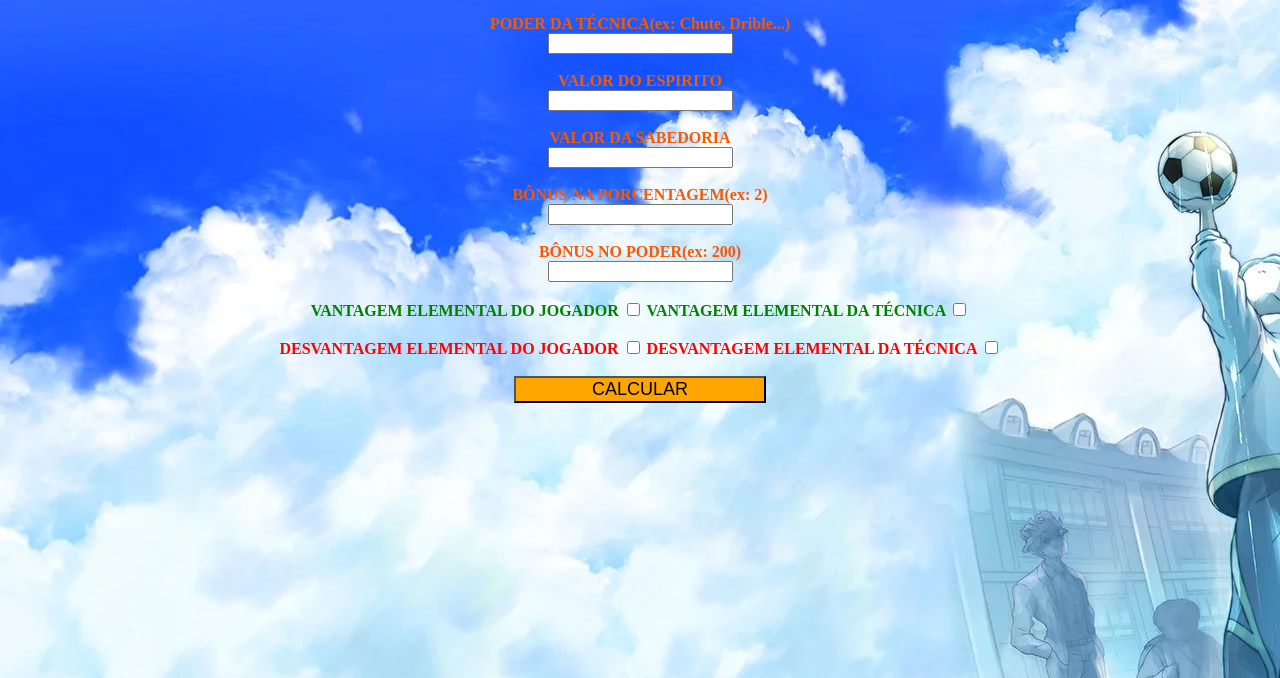
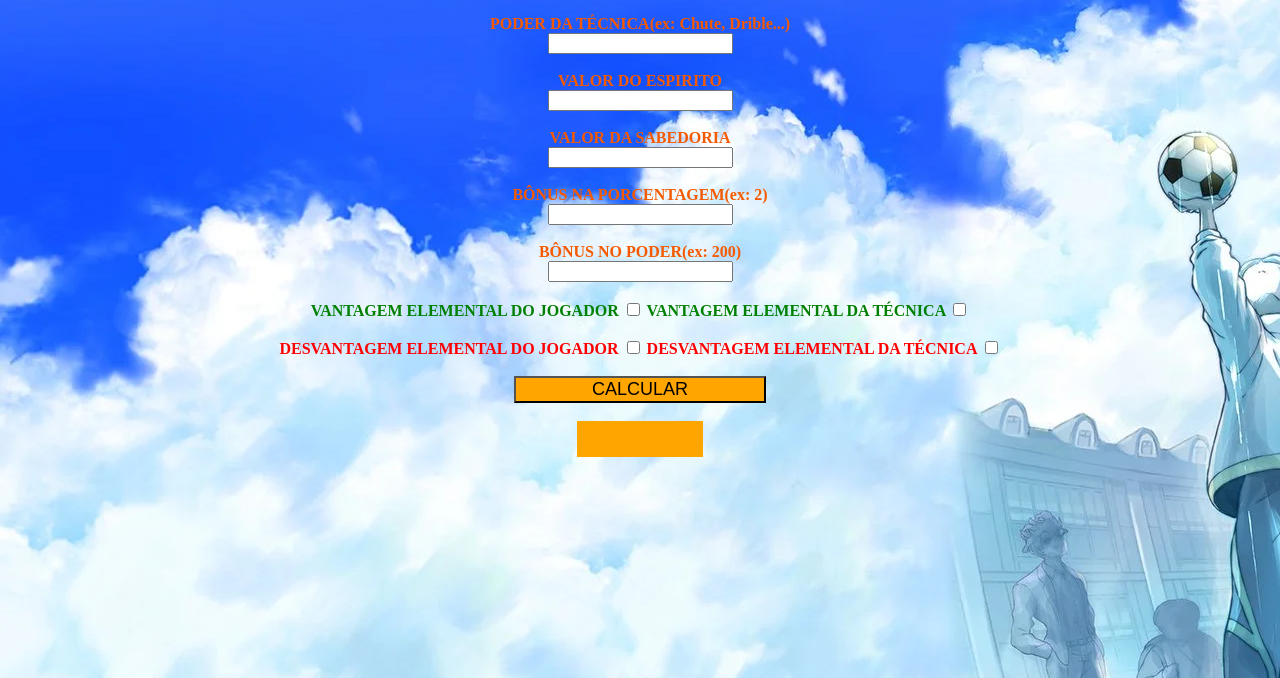
Before and after one commit to pedroHPlins/CALCULADORA-INAZUMA, a plain HTML site: page index.html in a window 1280 px wide. Shown: the part 122-800 px from the top of the page. Drawn offline with Linux system fonts and the light colour scheme.

Commit message:
Update index.html

```diff
--- a/index.html
+++ b/index.html
@@ -42,9 +42,10 @@
 
                 <button onclick="calc_tec()" style="background-color: orange; width: 20%; height: 25%; font-size: large;">CALCULAR</button><br><br>
 
-                <div id="result_dice"> </div><br><br>
+                <div style="background-color: orange; width: 10%; margin: auto; color: black;">
+                <div id="result_dice" > </div><br><br>
                 <div id="result"> </div>
-            </div>
+                </div>
             <script>
                 var bnsvtg = 0;
 
```
